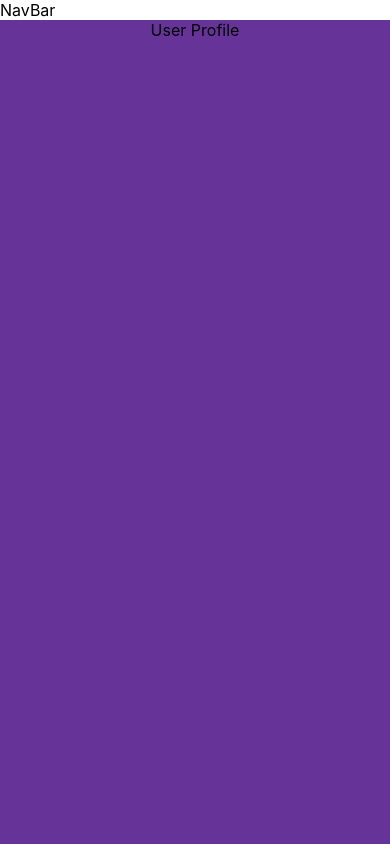
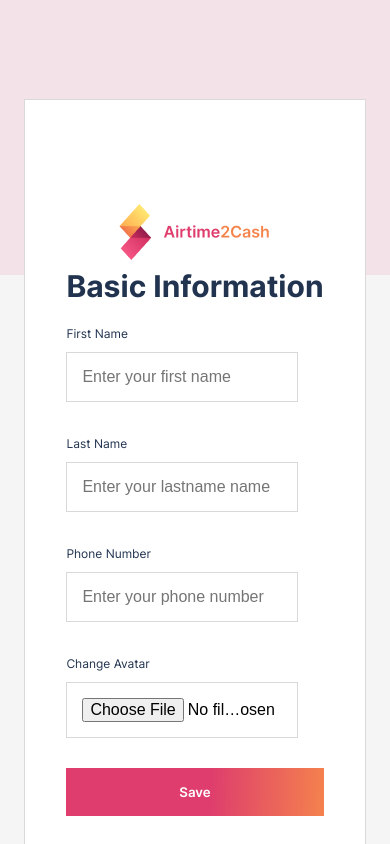
Before and after one commit to DarthVve/A2C-Frontend, a React (Create React App) app: page /userprofile in a window 390 px wide. Shown: the top 844 px of the page. Built offline with nearby package versions, Linux system fonts and the light colour scheme; no server answers.

Commit message:
work in progress

```diff
--- /dev/null
+++ b/src/api/axios.js
@@ -0,0 +1,6 @@
+import axios from "axios"
+
+export default axios.create({
+    baseURL: 'localhost:3000/',
+    headers: { "Content-Type": "application/json"}
+})
--- /dev/null
+++ b/src/pages/dashboard/Dashboard.jsx
@@ -0,0 +1,11 @@
+import React from 'react'
+import './dashboard.css'
+
+export default function Dashboard() {
+  return (
+      <div className='dashboard'>
+
+
+    </div>
+  )
+}
--- a/src/pages/index.js
+++ b/src/pages/index.js
@@ -1,2 +1,3 @@
-export { default as Login } from './Login';
-export { default as UserProfile } from  './userprofile/Userprofile'
+export { default as Login } from './login/Login';
+export { default as Userprofile } from './userprofile/Userprofile'
+export {default as Dashboard} from './dashboard/Dashboard'
--- a/src/pages/userprofile/Userprofile.jsx
+++ b/src/pages/userprofile/Userprofile.jsx
@@ -1,14 +1,75 @@
-import React from 'react'
-import { NavBar } from '../../components'
+import React, {useState} from 'react'
+import logo from '../../assets/Frame-8589.png'
 import './userprofile.css'
+import { useNavigate, useParams } from 'react-router-dom'
+import api from '../../api/axios'
 
-export default function UserProfile() {
+
+export default function Userprofile() {
+    const [oldUser, setOldUser] = useState({})
+
+    let { id } = useParams()
+
+    const token = JSON.parse(localStorage.getItem('token'))
+    const updateURL = `/user/update/:id'${id}`
+
+
+    const navigate = useNavigate()
+
+    const handleUpdate = (e) => {
+        e.preventDefault()
+        e.stopPropagation()
+        const name = e.target.name;
+        const value = e.target.value;
+        setOldUser({...oldUser, [name]: value})
+    }
+
+    const handleSubmit = async(e) => {
+        e.preventDefault()
+        e.stopPropagation()
+        const response = await api.patch(updateURL, oldUser, {
+            headers: {
+              'Content-Type': 'application/json',
+               Authorization: `Bearer ${token}`
+            }
+        })
+        if(response.statusText === 'OK'){
+          navigate('/user/dashboard')
+        }
+    }
+
+
+
     return (
     <>
-    <NavBar/>
+
+
         <div className='profile-container'>
-           User Profile
+            <div className='header-section'></div>
+            <div action="" className='user-setting'>
+                    <div className='form-title'><img src={logo}  alt="logo" /></div>
+                    <form className='user-form' onSubmit={handleSubmit}>
+
+                        <h2 className='user-info'>Basic Information</h2>
+
+                        <label htmlFor="First Name">First Name</label>
+                        <input className='formInput' type='text' name='firstname' placeholder='Enter your first name' value={oldUser.firstname} onChange={handleUpdate}></input><br />
+
+                        <label htmlFor="Last Name">Last Name</label>
+                        <input className='formInput' type='text' name='lastname' placeholder='Enter your lastname name' value={oldUser.lastname} onChange={handleUpdate} /><br />
+
+                        <label htmlFor="Phone Number">Phone Number</label>
+                        <input className='formInput' name='phonenumber' type='text' placeholder='Enter your phone number'
+                            value={oldUser.phonenumber} onChange={handleUpdate} /><br />
+
+                        <label htmlFor="profile">Change Avatar</label>
+                        <input className='formInput' name='avatar' type='file' value={oldUser.avartar} onChange={handleUpdate} /><br />
+
+                        <button className='saveBtn' type='submit'>Save</button>
+                    </form>
+            </div>
         </div>
+
     </>
   )
 }
--- a/src/pages/userprofile/userprofile.css
+++ b/src/pages/userprofile/userprofile.css
@@ -1,5 +1,172 @@
-.profile-container{
-    background: rebeccapurple;
-    height: 100vh;
+.profile-container {
+    width: 100%;
+    /* height: 100%; */
+    height: 1138px;
+    background: #F5F5F5;
+    overflow-y: hidden;
+}
+
+.profile-nav{
+    width: 1440px;
+    /* height: 96px; */
+    display: flex;
+    justify-content: space-between;
+    align-items: center;
+    overflow-x: hidden;
+
+}
+
+.nav-item{
+    padding: 2rem 6rem;
+    overflow-x: hidden;
+    width: 100%;
+
+}
+
+.avatar{
+    width: 50px;
+
+}
+
+.header-section {
+    height: 275px;
+    /* left: 0px; */
+    /* top: 96px; */
+    background: rgba(222, 61, 109, 0.1);
+}
+
+.t-span1 {
+    font-family: 'Inter';
+    font-style: normal;
+    font-weight: 600;
+    font-size: 30px;
+    line-height: 19px;
+    color: #DE3D6D;
+}
+
+.t-span2 {
+    font-family: 'Inter';
+    font-style: normal;
+    font-weight: 600;
+    font-size: 30px;
+    line-height: 19px;
+    color: #F5844C;
+}
+
+.user-setting {
+    display: flex;
+    flex-direction: column;
+    justify-content: center;
+    align-items: center;
+    padding: 80px 120px;
+    margin-top: -176px;
+    margin-left: auto;
+    margin-right: auto;
+    gap: 60px;
+    width: 400px;
+    height: 710px;
+    background: #FFFFFF;
+    border: 1px solid #D9D9D9;
+}
+
+.user-form {
+    margin-bottom: 50px;
+}
+
+.form-title {
+    display: flex;
+    flex-direction: row;
+    align-items: center;
+    justify-content: center;
+    padding: 0px;
+    gap: 12px;
+    margin-bottom: -70px;
+}
+
+input {
+    padding: 15px;
+    margin: 10px 0px;
+    font-size: 16px;
+    outline: none;
+    background: #FFFFFF;
+    border: 1px solid #D9D9D9;
+}
+
+
+.formInput {
+    display: flex;
+    flex-direction: column;
+    width: 320px;
+}
+
+.user-info {
+    font-family: 'Inter';
+    font-style: normal;
+    font-weight: bold;
+    font-size: 30px;
+    line-height: 22px;
+    color: #21334F;
     text-align: center;
 }
+
+
+label {
+    font-family: 'Inter';
+    font-style: normal;
+    font-weight: 400;
+    font-size: 12px;
+    line-height: 15px;
+    color: #21334F;
+}
+
+.saveBtn {
+    display: flex;
+    flex-direction: row;
+    justify-content: center;
+    align-items: center;
+    padding: 8px 16px;
+    gap: 10px;
+    width: 198px;
+    height: 48px;
+    background: linear-gradient(92.1deg, #DE3D6D 55.67%, #F5844C 101.51%);
+    color: #FFFFFF;
+    border: none;
+}
+
+@media screen and (max-width:600px) {
+    .profile-container {
+        /* width: 100%; */
+        /* height: 100%; */
+        height: 1138px;
+        background: #F5F5F5;
+        overflow-x: hidden;
+    }
+
+    .header-sec {
+        height: 100%;
+        background: rgba(222, 61, 109, 0.1);
+        overflow-x: hidden;
+    }
+
+    .formInput {
+        display: flex;
+        flex-direction: column;
+        width: 200px;
+        font-size: 16px;
+    }
+
+    .user-setting {
+        display: flex;
+        flex-direction: column;
+        justify-content: center;
+        align-items: center;
+        padding: 80px 20px;
+        gap: 60px;
+        width: 300px;
+        background: #FFFFFF;
+        border: 1px solid #D9D9D9;
+    }
+    .saveBtn {
+        width: 100%;
+    }
+}
--- a/src/routes/BaseRoute.jsx
+++ b/src/routes/BaseRoute.jsx
@@ -1,7 +1,7 @@
 import React from "react";
 import { Routes, Route } from "react-router-dom";
 import ProtectedRoute from "./ProtectedRoute";
-import { Login, UserProfile } from '../pages';
+import { Login, Userprofile } from '../pages';
 
 
 const BaseRoute = () => {
@@ -10,7 +10,7 @@ const BaseRoute = () => {
             {/*Public routes*/}
             <Route path="/register" element={<></>}/>
             <Route path="/login" element={<Login />} />
-            <Route path="/userprofile" element={<UserProfile/>} />
+            <Route path="/userprofile" element={<Userprofile/>} />
             <Route path="/" element={<></>}/>
 
             {/*Protected Routes*/}
```
Also changed, not shown: src/assets/Frame-8589.png (added), src/pages/dashboard/dashboard.css (added).
